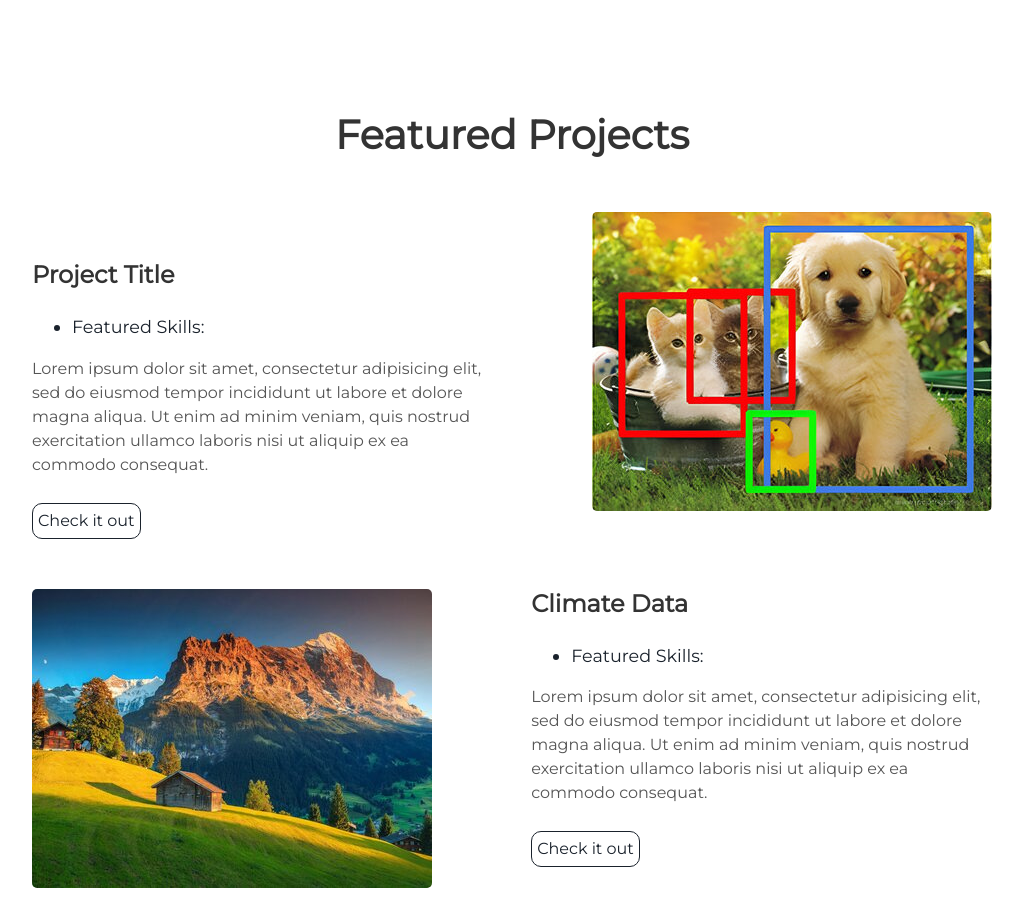
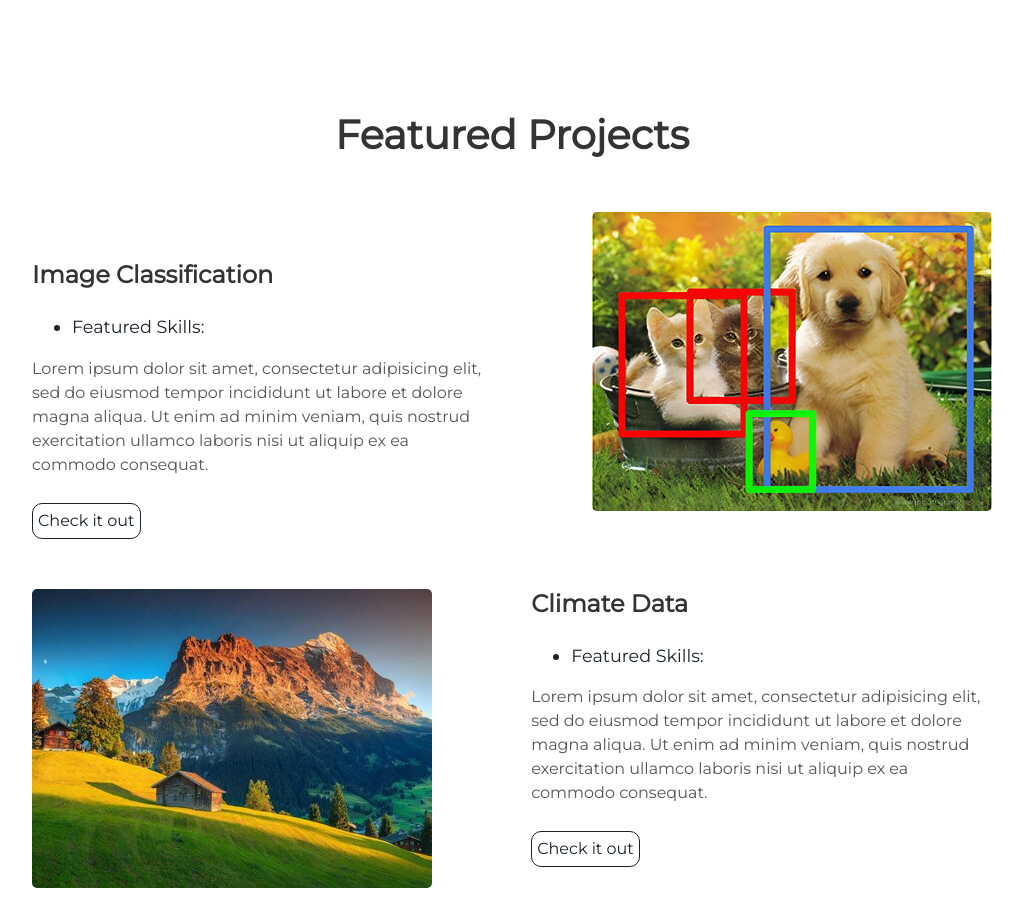
Before and after one commit to m-perera/m-perera.github.io, a Jekyll site: the page built from README.md, in a window 1280 px wide and 900 px high, scrolled down 1543 px. Shown: the whole window, without its empty margins (128-1151 px from the left). Built offline with Jekyll 4.4.1, drawn with Linux system fonts in a browser that asks for light colours; our own code applies the rules of GitHub Pages for plain Markdown files.

Commit message:
Update projects.html

```diff
--- a/_includes/projects.html
+++ b/_includes/projects.html
@@ -6,7 +6,7 @@
     <img alt="mountains" src="{{ "/assets/img/rsz_pixelcut-export.jpeg" | prepend: site.baseurl }}" />
   </div>
   <div class="contents">
-    <h3> Project Title </h3>
+    <h3> Image Classification </h3>
     <ul>
       <li> Featured Skills: </li>
     </ul>
```
